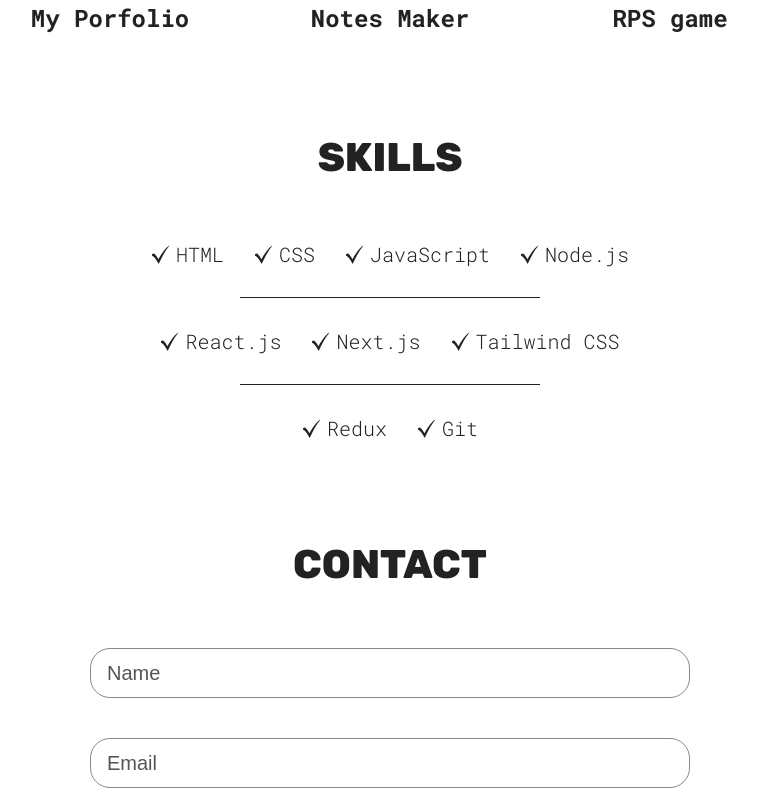
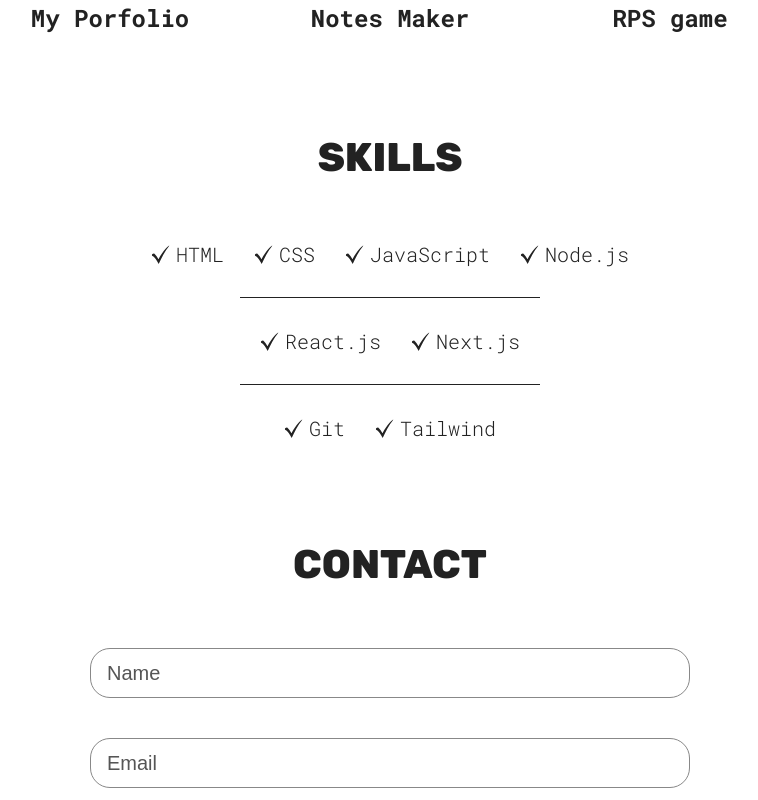
Before and after one commit to Aayushkrishnaut/Portfolio-Website, a React (Vite) app: page / in a window 1280 px wide. Shown: the part 1260-2060 px from the top of the page, without its empty margins (250-1008 px from the left). Built offline with nearby package versions, Linux system fonts and the light colour scheme.

Commit message:
Update Skills.jsx

```diff
--- a/src/sections/Skills/Skills.jsx
+++ b/src/sections/Skills/Skills.jsx
@@ -1,35 +1,35 @@
-import React from 'react';
 import styles from './SkillsStyles.module.css';
 import checkMarkIconDark from '../../assets/checkmark-dark.svg';
 import checkMarkIconLight from '../../assets/checkmark-light.svg';
 import SkillList from '../../common/SkillList';
 import { useTheme } from '../../common/ThemeContext';
-
-const skillCategories = [
-  ['HTML', 'CSS', 'JavaScript', 'Node.js'],
-  ['React.js', 'Next.js', 'Tailwind CSS'],
-  ['Redux', 'Git']
-];
-
 function Skills() {
   const { theme } = useTheme();
   const checkMarkIcon = theme === 'light' ? checkMarkIconLight : checkMarkIconDark;
-
   return (
     <section id="skills" className={styles.container}>
       <h1 className="sectionTitle">Skills</h1>
-      {skillCategories.map((category, index) => (
-        <React.Fragment key={index}>
-          <div className={styles.skillList}>
-            {category.map(skill => (
-              <SkillList key={skill} src={checkMarkIcon} skill={skill} />
-            ))}
-          </div>
-          {index < skillCategories.length - 1 && <hr />}
-        </React.Fragment>
-      ))}
+      <div className={styles.skillList}>
+        <SkillList src={checkMarkIcon} skill="HTML" />
+        <SkillList src={checkMarkIcon} skill="CSS" />
+        <SkillList src={checkMarkIcon} skill="JavaScript" />
+        <SkillList src={checkMarkIcon} skill="Node.js" />
+      </div>
+      <hr />
+      <div className={styles.skillList}>
+        <SkillList src={checkMarkIcon} skill="React.js" />
+        <SkillList src={checkMarkIcon} skill="Next.js" />
+{/*         <SkillList src={checkMarkIcon} skill="Tailwind CSS" /> */}
+      </div>
+      <hr />
+      <div className={styles.skillList}>
+{/*         <SkillList src={checkMarkIcon} skill="Redux" />  */}
+{/*         <SkillList src={checkMarkIcon} skill="Webpack" />  */}
+        <SkillList src={checkMarkIcon} skill="Git" />
+{/*         <SkillList src={checkMarkIcon} skill="Jest" />  */}
+        <SkillList src={checkMarkIcon} skill="Tailwind" />
+      </div>
     </section>
   );
 }
-
 export default Skills;
```
